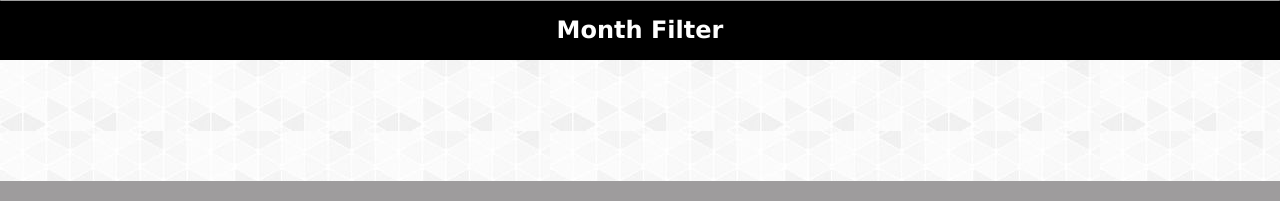
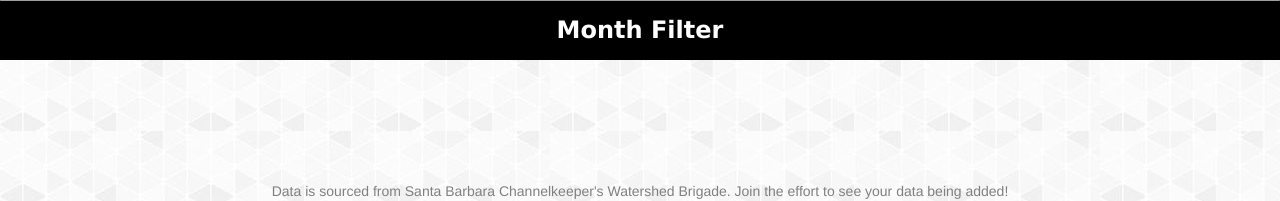
Before and after one commit to Ramon-W/sb-channelkeeper-analytics, a Flask app: page / in a window 1280 px wide. Shown: the part 619-820 px from the top of the page. Run offline with Flask 2, Linux system fonts and the light colour scheme; data that the repository does not hold is empty; some libraries are stand-ins or nearby versions; grey boxes are pictures that could not be loaded.

Commit message:
Update maps.html

```diff
--- a/templates/maps.html
+++ b/templates/maps.html
@@ -56,4 +56,7 @@ Maps
     {{ report_limit }}
   </div>
 </div>
+<footer>
+  <p id="credit">Data is sourced from Santa Barbara Channelkeeper's Watershed Brigade. Join the effort to see your data being added!</p>
+</footer>
 {% endblock %}
```
